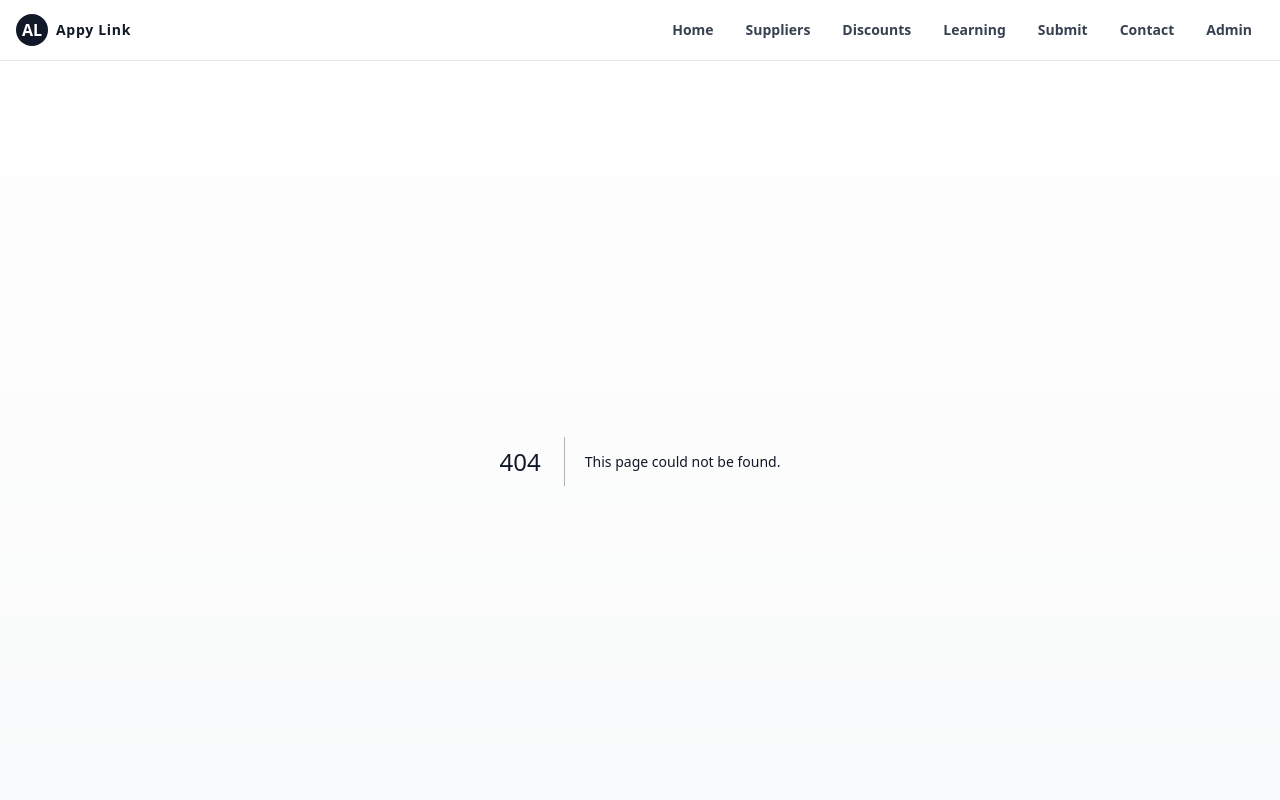
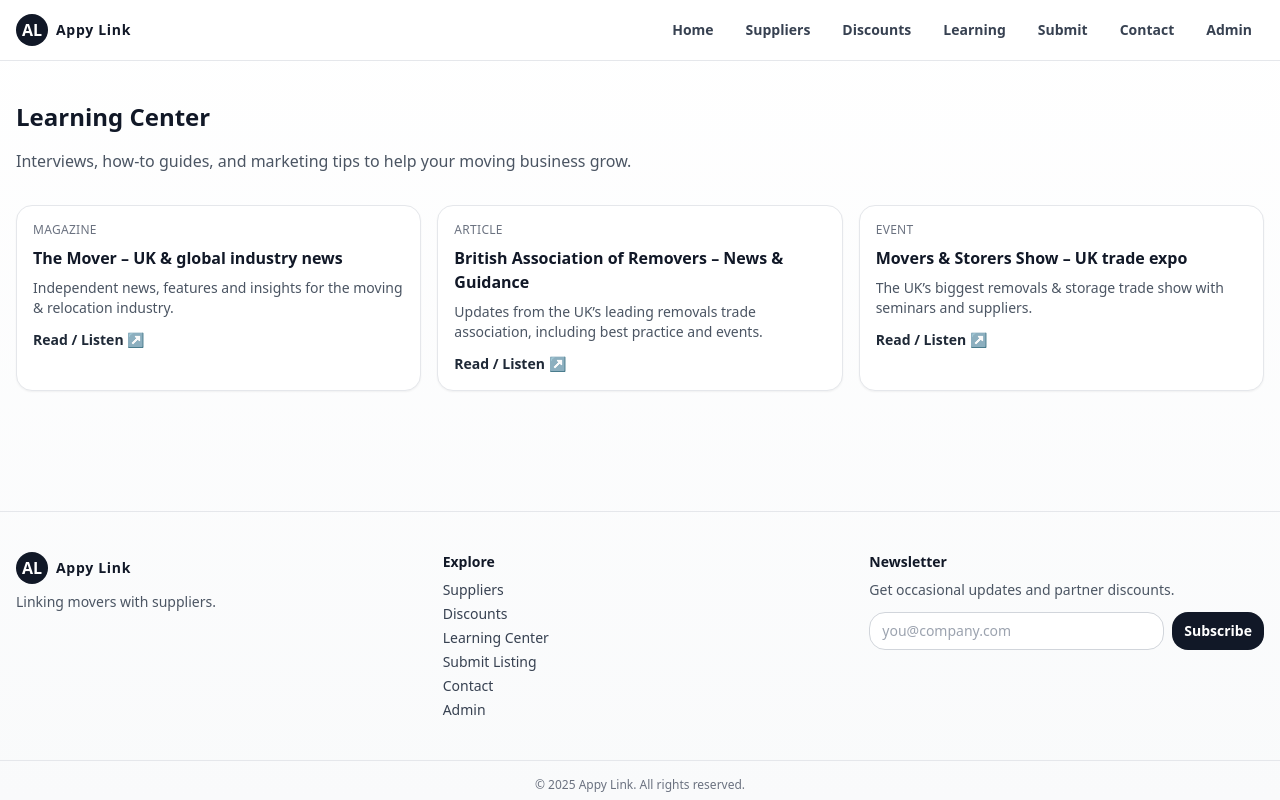
Before and after one commit to Appycrew1/apps-links, a Next.js app: page /learning in a window 1280 px wide. Before the commit this address had no page. Shown: the top 800 px of the page. Built offline with nearby package versions, Linux system fonts and the light colour scheme.

Commit message:
Create page.jsx

```diff
--- /dev/null
+++ b/app/learning/page.jsx
@@ -0,0 +1,27 @@
+"use client";
+import React from "react";
+
+const learningSeed = [
+  { id:"the-mover", type:"magazine", title:"The Mover – UK & global industry news", href:"https://www.themover.co.uk/", blurb:"Independent news, features and insights for the moving & relocation industry." },
+  { id:"bar-news", type:"article", title:"British Association of Removers – News & Guidance", href:"https://bar.co.uk/news/", blurb:"Updates from the UK’s leading removals trade association, including best practice and events." },
+  { id:"movers-storers", type:"event", title:"Movers & Storers Show – UK trade expo", href:"https://moversandstorershow.com/", blurb:"The UK’s biggest removals & storage trade show with seminars and suppliers." },
+];
+
+export default function LearningPage(){
+  return (
+    <section className="mx-auto max-w-7xl px-4 py-10">
+      <h2 className="mb-4 text-2xl font-bold text-gray-900">Learning Center</h2>
+      <p className="mb-8 max-w-2xl text-gray-600">Interviews, how-to guides, and marketing tips to help your moving business grow.</p>
+      <div className="grid grid-cols-1 gap-4 sm:grid-cols-2 lg:grid-cols-3">
+        {learningSeed.map(i => (
+          <a key={i.id} href={i.href} target="_blank" rel="noreferrer" className="group rounded-2xl border border-gray-200 bg-white p-4 shadow-sm transition hover:shadow-md">
+            <div className="mb-2 text-xs uppercase tracking-wide text-gray-500">{i.type}</div>
+            <div className="text-base font-semibold text-gray-900 group-hover:underline">{i.title}</div>
+            <p className="mt-2 line-clamp-3 text-sm text-gray-600">{i.blurb}</p>
+            <div className="mt-3 text-sm font-semibold text-gray-800">Read / Listen ↗</div>
+          </a>
+        ))}
+      </div>
+    </section>
+  );
+}
```
